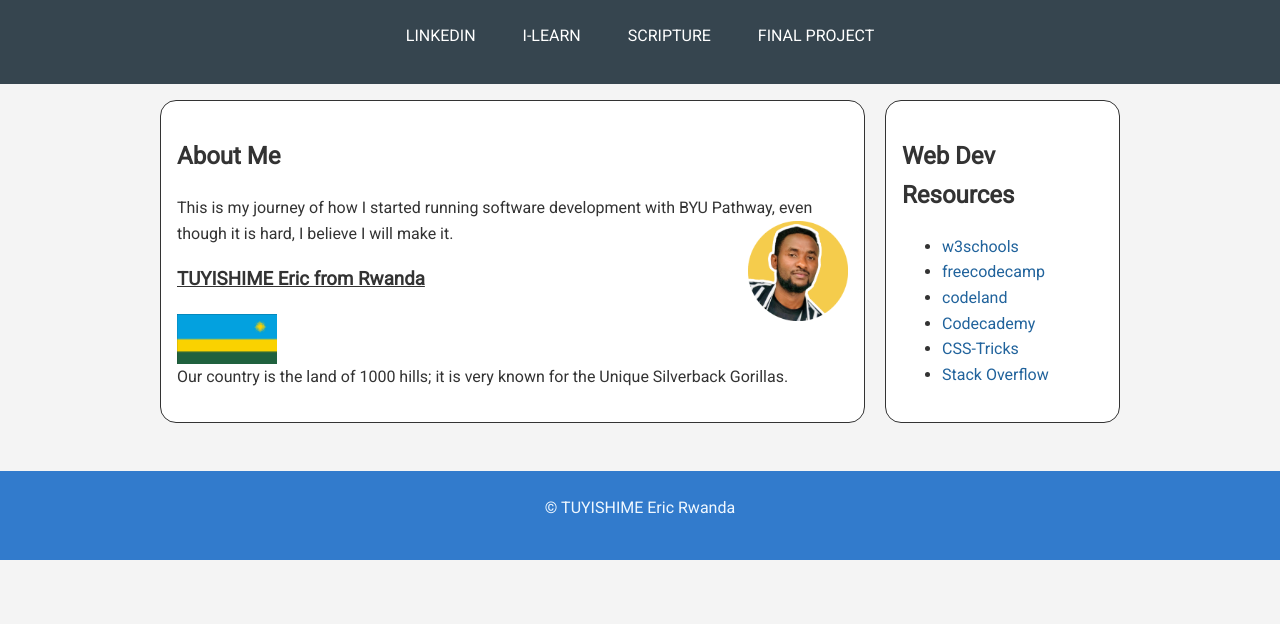
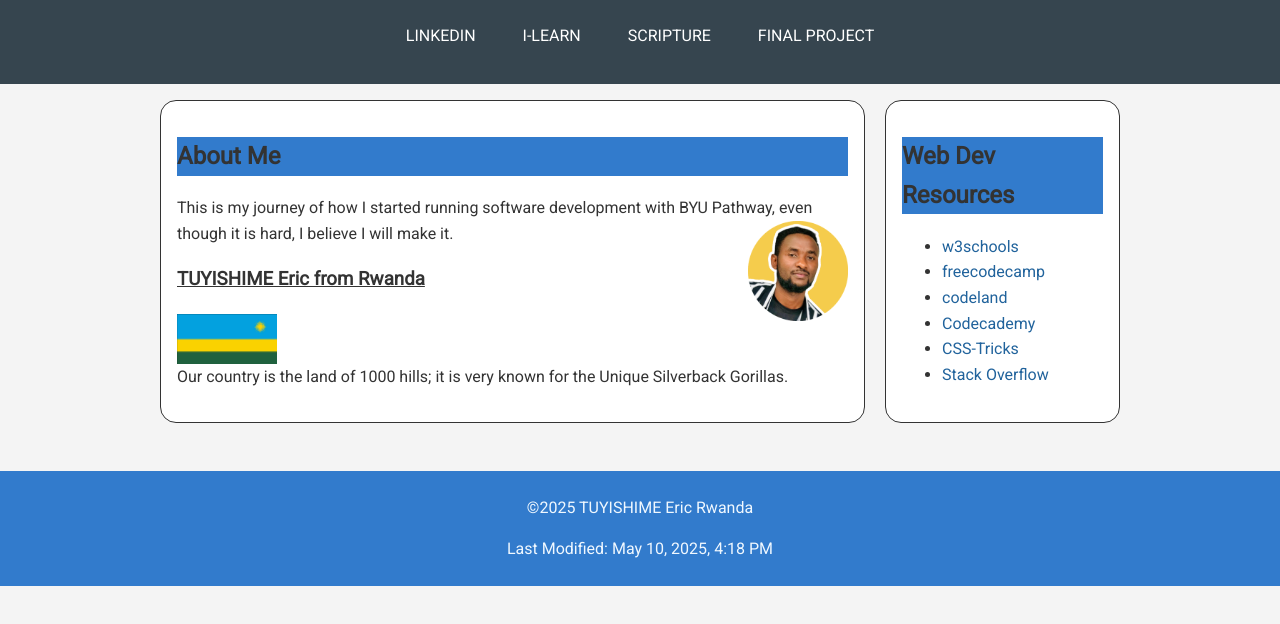
Before and after one commit to Tuyishimeeric/wdd131, a plain HTML site: page week01/index.html in a window 1280 px wide. Shown: the part 96-720 px from the top of the page. Drawn offline with Linux system fonts and the light colour scheme.

Commit message:
changed js filename

```diff
--- /dev/null
+++ b/week01/scripts/getdates.js
@@ -0,0 +1,14 @@
+document.addEventListener("DOMContentLoaded", () => {
+    // Set current year
+    const currentYear = new Date().getFullYear();
+    document.querySelector('#currentYear').textContent = currentYear;
+
+    // Format and set last modified date
+    const lastModified = new Date(document.lastModified);
+    const formattedDate = lastModified.toLocaleString('en-US', {
+        dateStyle: 'medium',
+        timeStyle: 'short'
+    });
+
+    document.querySelector('#lastModified').textContent = `Last Modified: ${formattedDate}`;
+});
--- a/week01/styles/base.css
+++ b/week01/styles/base.css
@@ -29,10 +29,12 @@ header {
     padding: 20px;
     background-color: #36454f;
 }
-
-h1 {
-    color: aliceblue;
+h1{
+   color: aliceblue;
     margin-bottom: 10px;
+}
+h2{
+    background-color:rgb(50, 123, 204);
 }
 
 nav {
```
